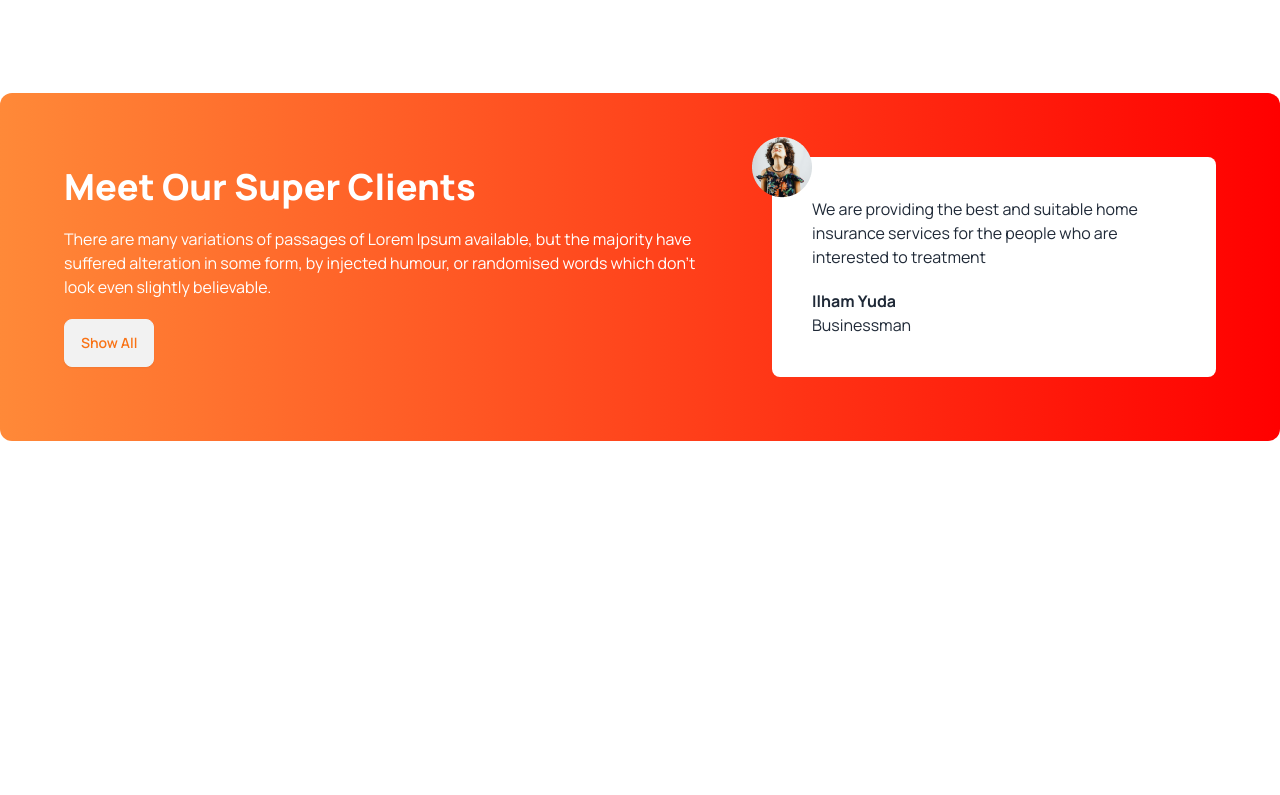
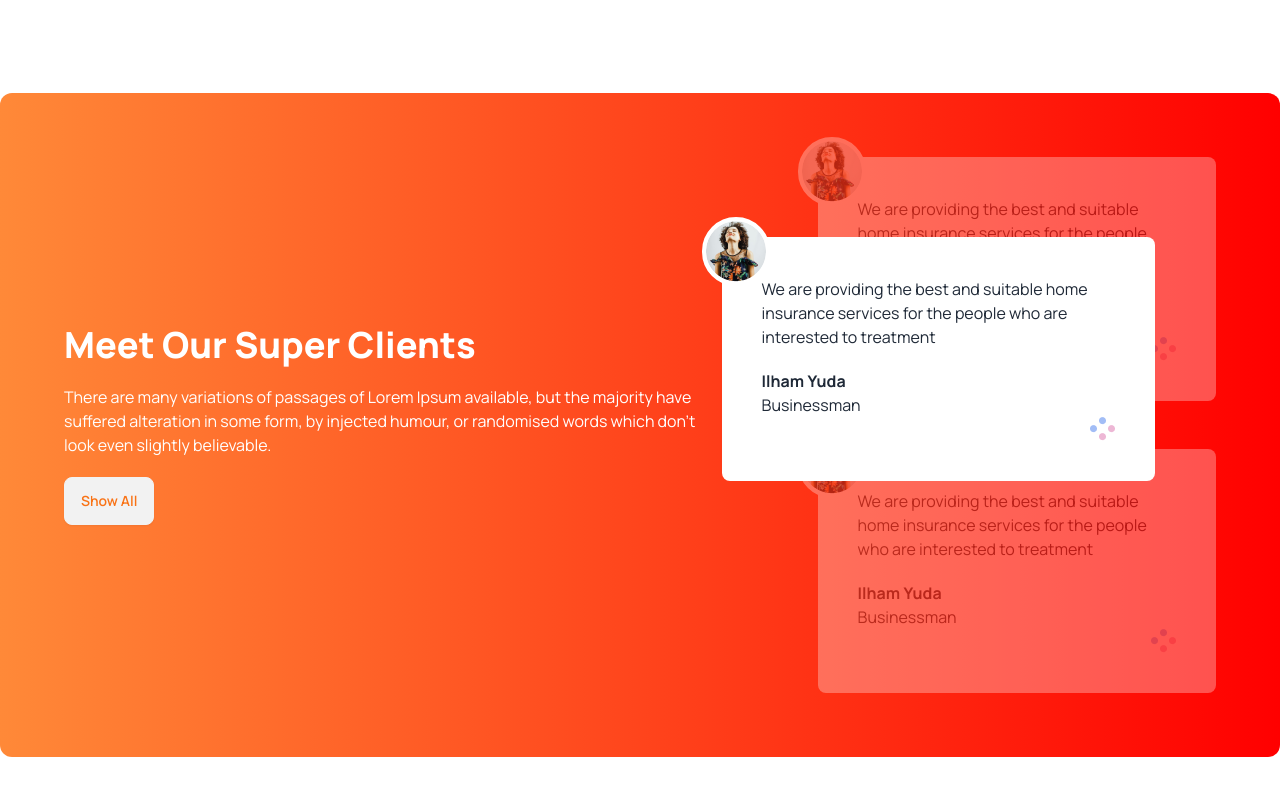
Before and after one commit to tahiamustofa/Tea-House, a plain HTML site: page index.html in a window 1280 px wide. Shown: the part 1961-2756 px from the top of the page. Before the commit the page ends 2498 px from the top, so only its background shows below. Drawn offline with nearby package versions, Linux system fonts and the light colour scheme.

Commit message:
added client r

```diff
--- a/index.html
+++ b/index.html
@@ -177,19 +177,47 @@
 
             </section>
             <!-- meet  -->
-            <section class="container mx-auto my-24 flex flex-col lg:flex-row items-center gap-12 p-16 bg-gradient-to-l from-[#f00] to-[#ff8938] rounded-xl">
-                <div class="space-y-5">
+            <section class="container mx-auto my-24 flex flex-col lg:flex-row items-center gap-10 lg:gap-20 md:p-16 p-4  bg-gradient-to-l from-[#f00] to-[#ff8938] rounded-xl">
+                <div class="space-y-5 pr-auto lg:pr-4 lg:pr-16">
                     <h1 class="font-extrabold text-4xl text-white">Meet Our Super Clients</h1>
                     <p class="text-white">There are many variations of passages of Lorem Ipsum available, but the majority have suffered alteration in some form, by injected humour, or randomised words which don't look even slightly believable.</p>
                     <button class="btn text-orange-500">Show All</button>
                 </div>
                 <!-- review -->
-                <div class="bg-[#fff] p-10 rounded-lg relative">
-                  <img class="absolute -top-5 -left-5" src="images/client.png" alt="">
-                  <p>We are providing the best and suitable home insurance services for the people who are interested to treatment</p>
-                  <h4 class="font-bold mt-5">Ilham Yuda</h4>
-                  <p>Businessman</p>
+                <div class="relative">
+                    <!-- next review -->
+                <div class="bg-[#fff] p-10 rounded-lg relative opacity-30 z-10 lg:mb-12 md:m-5 lg:m-auto m-10">
+                    <img class="absolute -top-5 -left-5 bg-white border-white border-4 rounded-full" src="images/client.png" alt="">
+                    <p>We are providing the best and suitable home insurance services for the people who are interested to treatment</p>
+                    <h4 class="font-bold mt-5">Ilham Yuda</h4>
+                    <p>Businessman</p>
+                    <div class="flex justify-end">
+                     <img src="images/circles.png" alt="">
+                    </div>
+                  </div>
+                  <!-- current review -->
+                <div class="bg-[#fff] p-10 rounded-lg absolute top-32 md:top-20 lg:top-20 md:left-auto lg:-left-24 z-20 lg:w-[433px] w-full md:m-5 lg:m-auto ">
+                    <img class="absolute -top-5 -left-5 bg-white border-white border-4 rounded-full" src="images/client.png" alt="">
+                    <p>We are providing the best and suitable home insurance services for the people who are interested to treatment</p>
+                    <h4 class="font-bold mt-5">Ilham Yuda</h4>
+                    <p>Businessman</p>
+                    <div class="flex justify-end">
+                     <img src="images/circles.png" alt="">
+                    </div>
+                  </div>
+                  <!-- previous review -->
+                <div class="bg-[#fff] p-10 rounded-lg relative opacity-30 z-10 m-10 md:m-5 lg:m-auto">
+                    <img class="absolute -top-5 -left-5 bg-white border-white border-4 rounded-full" src="images/client.png" alt="">
+                    <p>We are providing the best and suitable home insurance services for the people who are interested to treatment</p>
+                    <h4 class="font-bold mt-5">Ilham Yuda</h4>
+                    <p>Businessman</p>
+                    <div class="flex justify-end">
+                     <img src="images/circles.png" alt="">
+                    </div>
+                  </div>
+
                 </div>
+
 
             </section>
 
```
